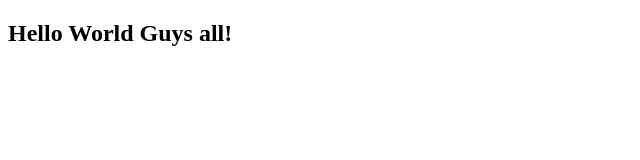
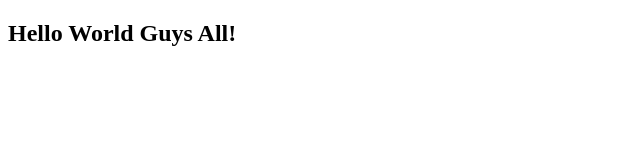
Before and after one commit to Wiyudi/Git02, a plain HTML site: page index.html in a window 1280 px wide. Shown: the full height of the page, 0-640 px from the left. Drawn offline with Linux system fonts and the light colour scheme.

Commit message:
update test

```diff
--- a/index.html
+++ b/index.html
@@ -6,6 +6,6 @@
         </title>
     </head>
     <Body>
-        <h2>Hello World Guys all!</h2>
+        <h2>Hello World Guys All!</h2>
     </Body>
 </html>
```
